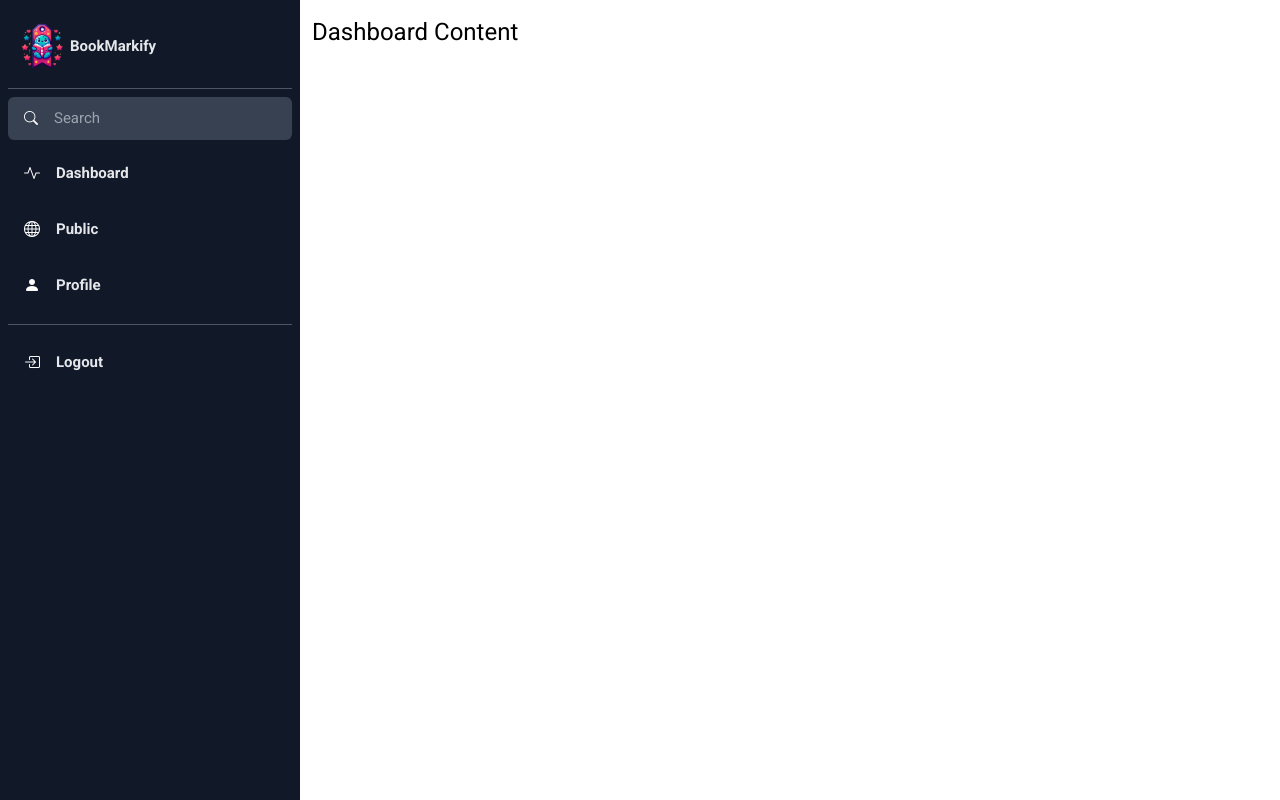
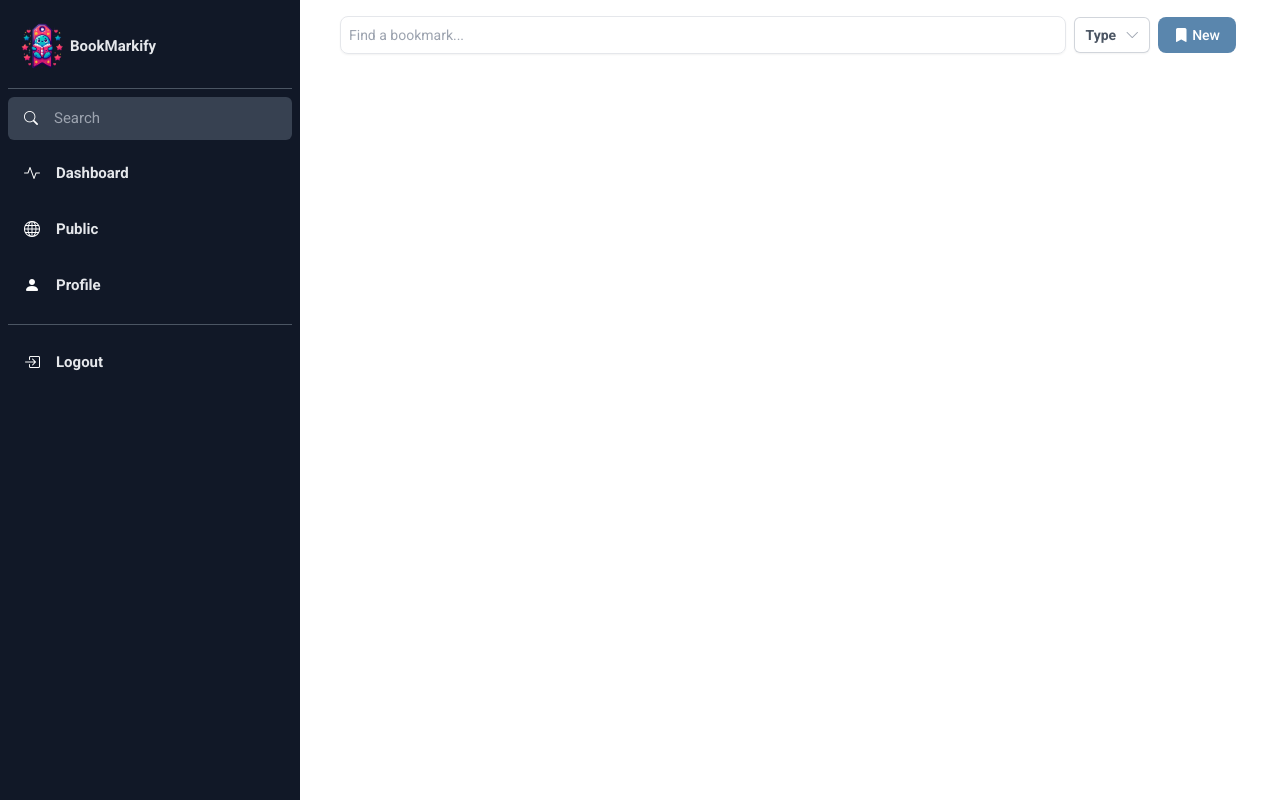
Before and after one commit to KaymMikael/bookmarkify-client, a React (Vite) app: page /dashboard in a window 1280 px wide. Built offline with nearby package versions, Linux system fonts and the light colour scheme.

Commit message:
create dashboard head and add it to dashboard content

```diff
--- a/src/components/DashboardContent.jsx
+++ b/src/components/DashboardContent.jsx
@@ -1,9 +1,12 @@
 import React from "react";
+import DashboardHead from "./DashboardHead";
 
 const DashboardContent = () => {
   return (
     <div className="py-4 px-4 md:pl-[312px] mt-12 md:mt-0">
-      <h1 className="text-2xl">Dashboard Content</h1>
+      <div className="max-w-4xl mx-auto">
+        <DashboardHead />
+      </div>
     </div>
   );
 };
--- /dev/null
+++ b/src/components/DashboardHead.jsx
@@ -0,0 +1,20 @@
+import React from "react";
+import TypeMenu from "./TypeMenu";
+
+const DashboardHead = () => {
+  return (
+    <div className="flex items-center gap-2 text-sm">
+      <input
+        type="text"
+        placeholder="Find a bookmark..."
+        className="px-2 py-2 text-gray-500 bg-transparent outline-none border focus:border-primary shadow-sm rounded-lg dark:text-white flex-1"
+      />
+      <TypeMenu />
+      <button className="px-4 py-2 text-white font-medium bg-primary hover:opacity-70 active:opacity-60 rounded-lg duration-150">
+        <i className="bi bi-bookmark-fill mr-1"></i>New
+      </button>
+    </div>
+  );
+};
+
+export default DashboardHead;
--- /dev/null
+++ b/src/components/TypeMenu.jsx
@@ -0,0 +1,51 @@
+import { Menu, MenuButton, MenuItem, MenuItems } from "@headlessui/react";
+
+const TypeMenu = () => {
+  return (
+    <Menu as="div" className="relative inline-block text-left">
+      <div>
+        <MenuButton className="inline-flex w-full justify-center gap-x-1.5 rounded-md bg-white px-3 py-2 text-sm font-semibold text-gray-600 shadow-sm ring-1 ring-inset ring-gray-300 hover:bg-gray-50">
+          Type
+          <i
+            className="bi bi-chevron-down -mr-1 size-5 text-gray-400"
+            aria-hidden="true"
+          ></i>
+        </MenuButton>
+      </div>
+
+      <MenuItems
+        transition
+        className="absolute right-0 z-10 mt-2 w-56 origin-top-right rounded-md bg-white shadow-lg ring-1 ring-black/5 transition focus:outline-none data-[closed]:scale-95 data-[closed]:transform data-[closed]:opacity-0 data-[enter]:duration-100 data-[leave]:duration-75 data-[enter]:ease-out data-[leave]:ease-in"
+      >
+        <div className="py-1">
+          <MenuItem>
+            <a
+              href="#"
+              className="block px-4 py-2 text-sm text-gray-600 data-[focus]:bg-gray-100 data-[focus]:text-gray-900 data-[focus]:outline-none"
+            >
+              All
+            </a>
+          </MenuItem>
+          <MenuItem>
+            <a
+              href="#"
+              className="block px-4 py-2 text-sm text-gray-600 data-[focus]:bg-gray-100 data-[focus]:text-gray-900 data-[focus]:outline-none"
+            >
+              Public
+            </a>
+          </MenuItem>
+          <MenuItem>
+            <a
+              href="#"
+              className="block px-4 py-2 text-sm text-gray-600 data-[focus]:bg-gray-100 data-[focus]:text-gray-900 data-[focus]:outline-none"
+            >
+              Private
+            </a>
+          </MenuItem>
+        </div>
+      </MenuItems>
+    </Menu>
+  );
+};
+
+export default TypeMenu;
```
